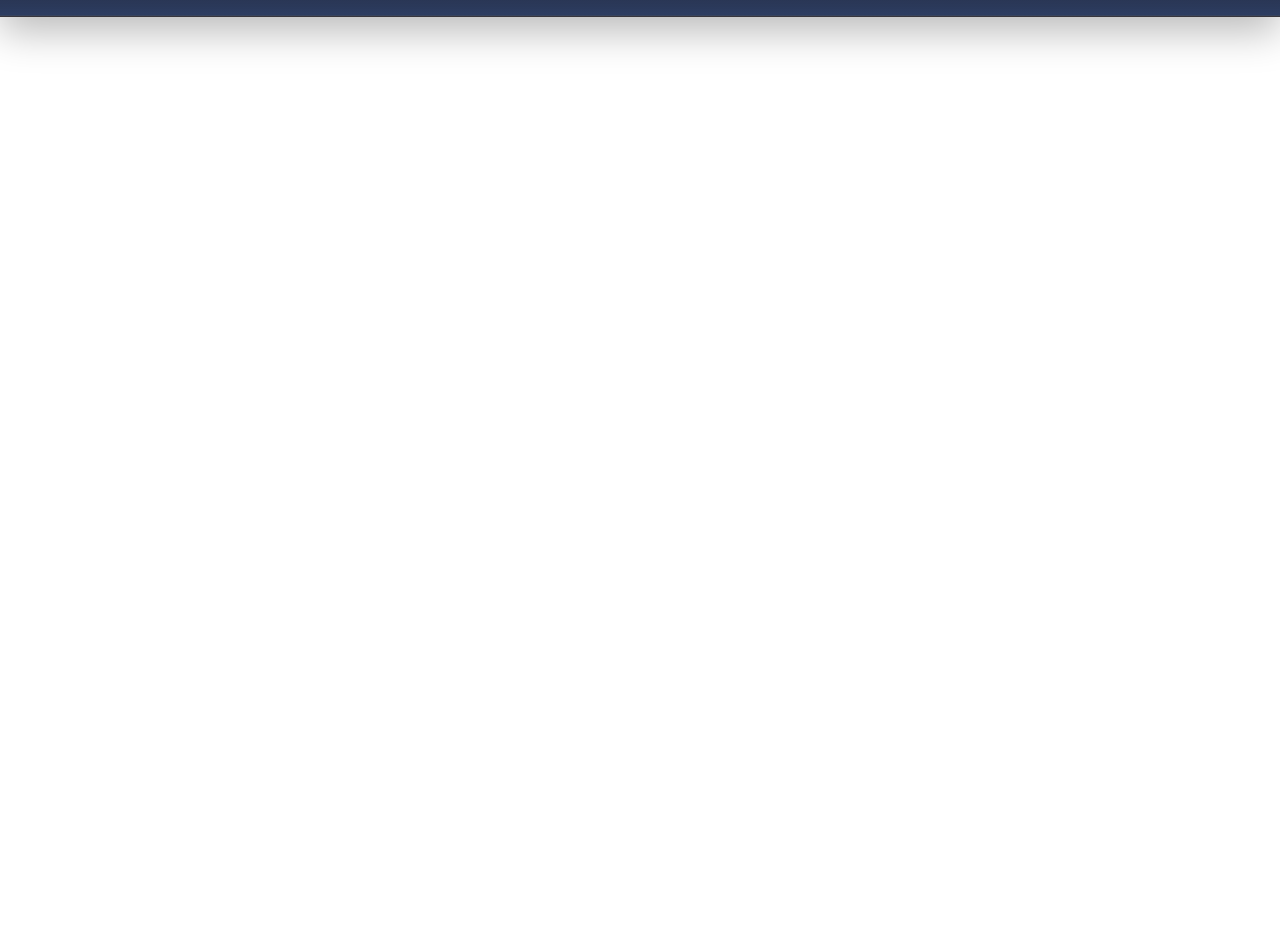
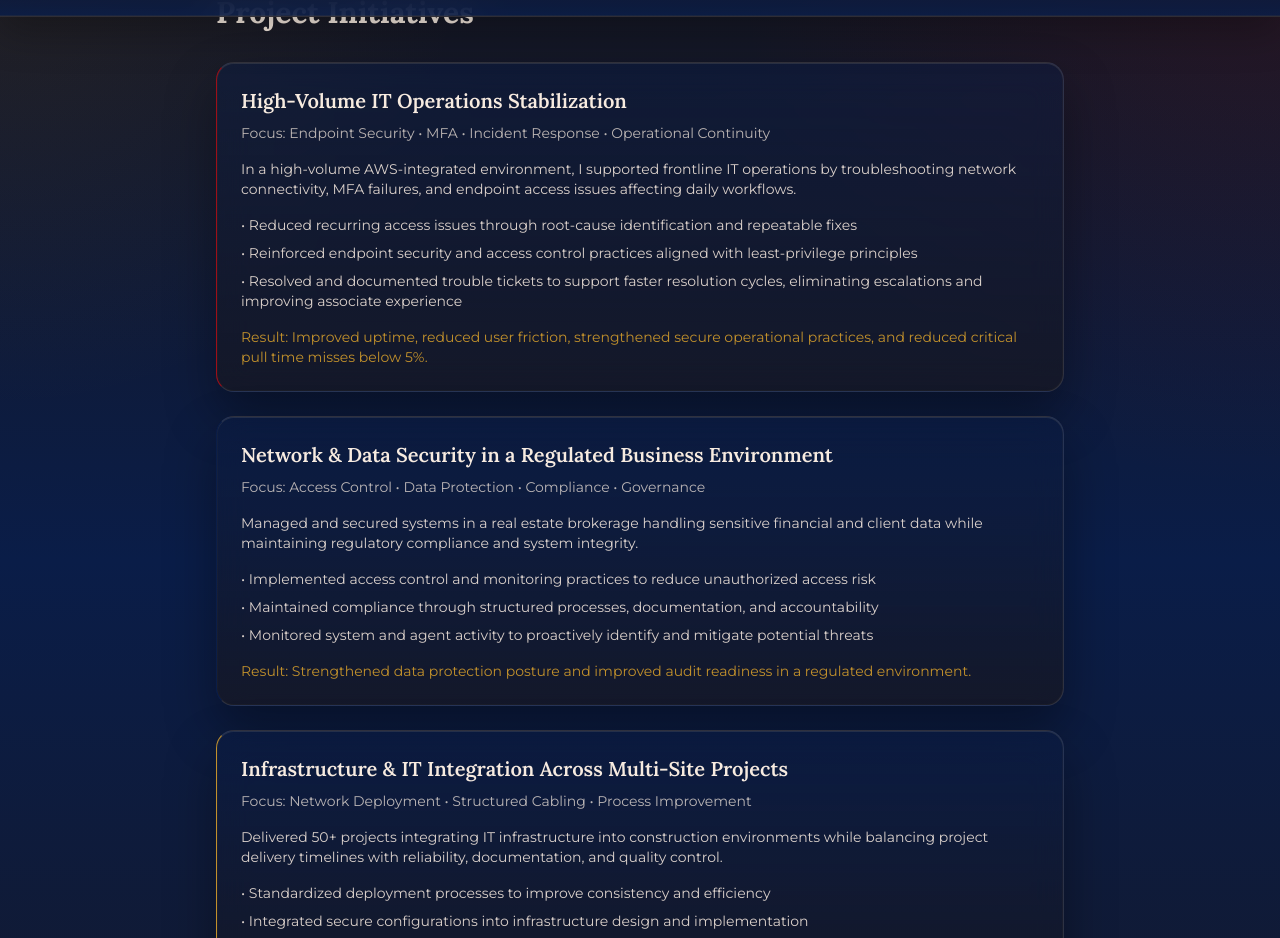
Before and after one commit to zibtec/nictec, a React (Vite) app: page /initiatives in a window 1280 px wide. Shown: the part 54-992 px from the top of the page. Before the commit the page ends 800 px from the top, so only its background shows below. Built offline with nearby package versions, Linux system fonts and the light colour scheme; no server answers.

Commit message:
Feature: move experience/case-studies/credentials to separate pages; update homepage hero links and routes

```diff
--- a/src/App.jsx
+++ b/src/App.jsx
@@ -4,6 +4,9 @@ import Navbar from "./components/Navbar";
 import NickCouryPortfolioHomepage from './NickCouryPortfolioHomepage';
 import About from "./pages/About";
 import Blog from "./pages/Blog";
+import ExperiencePage from "./pages/Experience";
+import InitiativesPage from "./pages/Initiatives";
+import EducationPage from "./pages/Education";
 
 function CloudflareAnalytics() {
   React.useEffect(() => {
@@ -66,6 +69,9 @@ function App() {
         />
         <Route path="/blog" element={<Blog />} />
         <Route path="/about" element={<About />} />
+        <Route path="/experience" element={<ExperiencePage />} />
+        <Route path="/initiatives" element={<InitiativesPage />} />
+        <Route path="/education" element={<EducationPage />} />
       </Routes>
     </Router>
   )
--- a/src/NickCouryPortfolioHomepage.jsx
+++ b/src/NickCouryPortfolioHomepage.jsx
@@ -369,6 +369,14 @@ export default function NickCouryPortfolioHomepage() {
                   <span className="inline-flex items-center gap-2"><MailIcon size={16} /> Let’s Connect</span>
                 </a>
               </div>
+              <div className="mt-6 flex flex-wrap gap-3">
+                <a href="/experience" className="rounded-full border border-[rgba(247,235,224,0.12)] px-4 py-2 text-sm font-semibold text-[var(--muted-ivory)] hover:border-[var(--seal-gold)]">Experience</a>
+                <a href="/education" className="rounded-full border border-[rgba(247,235,224,0.12)] px-4 py-2 text-sm font-semibold text-[var(--muted-ivory)] hover:border-[var(--seal-gold)]">Education</a>
+                <a href="/initiatives" className="rounded-full border border-[rgba(247,235,224,0.12)] px-4 py-2 text-sm font-semibold text-[var(--muted-ivory)] hover:border-[var(--seal-gold)]">Project Initiatives</a>
+                <a href="https://www.credly.com/users/nick-coury" target="_blank" rel="noreferrer" className="rounded-full border border-[rgba(247,235,224,0.12)] px-4 py-2 text-sm font-semibold text-[var(--muted-ivory)] hover:border-[var(--seal-gold)]">Credentials</a>
+                <a href="/about" className="rounded-full border border-[rgba(247,235,224,0.12)] px-4 py-2 text-sm font-semibold text-[var(--muted-ivory)] hover:border-[var(--seal-gold)]">About</a>
+                <button onClick={() => scrollToSection('contact')} className="rounded-full border border-[rgba(247,235,224,0.12)] px-4 py-2 text-sm font-semibold text-[var(--muted-ivory)] hover:border-[var(--seal-gold)]">Contact</button>
+              </div>
             </div>
 
             <aside className="glass rounded-[30px] p-7 md:p-8">
@@ -424,45 +432,9 @@ export default function NickCouryPortfolioHomepage() {
             </div>
           </section>
 
-          <section id="experience" className="mt-20">
-            <SectionHeading eyebrow="Selected Experience" title="Roles that reflect range, adaptability, and execution" />
-            <div className="space-y-5">
-              {experience.map((item) => (
-                <div key={`${item.role}-${item.period}`} className="glass rounded-[26px] p-6 md:p-7">
-                  <div className="flex flex-col gap-3 md:flex-row md:items-start md:justify-between">
-                    <div>
-                      <h3 className="font-display text-xl font-semibold text-[var(--ethereal-ivory)]">{item.role}</h3>
-                      <div className="mt-1 text-[var(--muted-ivory)]">{item.company}</div>
-                    </div>
-                    <div className="rounded-full border border-[var(--soft-ivory)] px-4 py-2 text-sm text-[var(--ethereal-ivory)]">{item.period}</div>
-                  </div>
-                  <p className="mt-4 max-w-4xl text-sm leading-7 text-[rgba(247,235,224,0.88)] md:text-base">{item.summary}</p>
-                </div>
-              ))}
-            </div>
-          </section>
+          {/* Selected Experience moved to /experience page */}
 
-          <section id="credentials" className="mt-20 grid gap-8 lg:grid-cols-[0.9fr_1.1fr]">
-            <div className="glass rounded-[28px] p-7">
-              <div className="text-xs font-semibold uppercase tracking-[0.2em] text-[var(--seal-gold)]">Credentials</div>
-              <h2 className="font-display mt-3 text-3xl font-bold text-[var(--ethereal-ivory)]">Ongoing professional development</h2>
-              <p className="mt-4 text-sm leading-7 text-[rgba(247,235,224,0.88)] md:text-base">
-                My development path reflects a strong commitment to modern IT, project management, infrastructure, cloud operations, security, AI governance, and process excellence.
-              </p>
-              <div className="mt-6 border-t border-[var(--soft-ivory)] pt-6 text-sm text-[var(--muted-ivory)]">
-                Western Governors University graduate with a Master of Science in Information Technology and additional education in Business Administration and Construction Management.
-              </div>
-            </div>
-            <div className="glass rounded-[28px] p-7">
-              <div className="grid gap-3 sm:grid-cols-2">
-                {certificates.map((cert) => (
-                  <div key={cert} className="rounded-2xl border border-[var(--soft-ivory-2)] bg-[rgba(10,29,72,0.32)] p-4 text-sm leading-6 text-[var(--ethereal-ivory)]">
-                    {cert}
-                  </div>
-                ))}
-              </div>
-            </div>
-          </section>
+          {/* Credentials section removed from homepage (moved to Education page) */}
 
           <section id="tools" className="mt-20">
             <SectionHeading
@@ -623,7 +595,7 @@ export default function NickCouryPortfolioHomepage() {
 
           <footer className="mt-16 pb-10 text-center">
             <div className="footer-watermark text-xs tracking-wider">
-              © {new Date().getFullYear()} Nick Coury nickcoury.co — All Rights Reserved
+              © {new Date().getFullYear()} Nick Coury — All Rights Reserved
             </div>
           </footer>
         </main>
--- /dev/null
+++ b/src/data/caseStudies-data.js
@@ -0,0 +1,58 @@
+const caseStudiesData = [
+  {
+    title: "High-Volume IT Operations Stabilization",
+    accent: "var(--deep-crimson)",
+    focus: "Endpoint Security • MFA • Incident Response • Operational Continuity",
+    summary:
+      "In a high-volume AWS-integrated environment, I supported frontline IT operations by troubleshooting network connectivity, MFA failures, and endpoint access issues affecting daily workflows.",
+    bullets: [
+      "Reduced recurring access issues through root-cause identification and repeatable fixes",
+      "Reinforced endpoint security and access control practices aligned with least-privilege principles",
+      "Resolved and documented trouble tickets to support faster resolution cycles, eliminating escalations and improving associate experience",
+    ],
+    result:
+      "Improved uptime, reduced user friction, strengthened secure operational practices, and reduced critical pull time misses below 5%.",
+  },
+  {
+    title: "Network & Data Security in a Regulated Business Environment",
+    accent: "var(--regal-navy)",
+    focus: "Access Control • Data Protection • Compliance • Governance",
+    summary:
+      "Managed and secured systems in a real estate brokerage handling sensitive financial and client data while maintaining regulatory compliance and system integrity.",
+    bullets: [
+      "Implemented access control and monitoring practices to reduce unauthorized access risk",
+      "Maintained compliance through structured processes, documentation, and accountability",
+      "Monitored system and agent activity to proactively identify and mitigate potential threats",
+    ],
+    result: "Strengthened data protection posture and improved audit readiness in a regulated environment.",
+  },
+  {
+    title: "Infrastructure & IT Integration Across Multi-Site Projects",
+    accent: "var(--seal-gold)",
+    focus: "Network Deployment • Structured Cabling • Process Improvement",
+    summary:
+      "Delivered 50+ projects integrating IT infrastructure into construction environments while balancing project delivery timelines with reliability, documentation, and quality control.",
+    bullets: [
+      "Standardized deployment processes to improve consistency and efficiency",
+      "Integrated secure configurations into infrastructure design and implementation",
+      "Treated each project with an ownership mindset while still executing within scope and structure",
+    ],
+    result: "Increased efficiency, improved reliability, and scalable infrastructure delivery.",
+  },
+  {
+    title: "AI & Security Awareness Integration",
+    accent: "var(--deep-crimson)",
+    focus: "AI Risk • Governance • NIST AI RMF • Cybersecurity Alignment",
+    summary:
+      "Actively advancing my expertise in AI security and governance through continual learning, including pursuing certification aligned to the NIST AI Risk Management Framework through Akylade.",
+    bullets: [
+      "Studying AI risk lifecycle functions: Govern, Map, Measure, and Manage",
+      "Aligning AI practices with cybersecurity frameworks such as NIST CSF",
+      "Expanding knowledge in AI governance, risk, and compliance for future-focused security roles",
+      "Pursuing deeper certifications and technical learning to stay ahead of evolving threats",
+    ],
+    result: "Positioned to support secure AI adoption, governance, and compliance-driven environments.",
+  },
+];
+
+export default caseStudiesData;
--- /dev/null
+++ b/src/data/experience-data.js
@@ -0,0 +1,32 @@
+const experienceData = [
+  {
+    role: "Process Assistant",
+    company: "Amazon.com",
+    period: "2021 - 2023",
+    summary:
+      "Managed IT and warehouse support within a high-volume AWS environment; resolved network, endpoint, and MFA hurdles to maintain seamless daily output and personnel performance.",
+  },
+  {
+    role: "Learning Ambassador / Fulfillment Associate",
+    company: "Amazon.com",
+    period: "2019 - 2021",
+    summary:
+      "Trained and mentored team members on systems, workflows, and security-aligned procedures while reinforcing operational consistency and compliance-focused habits.",
+  },
+  {
+    role: "Real Estate Broker / Network Administrator",
+    company: "Great American Investment Corp.",
+    period: "1999 - 2025",
+    summary:
+      "Balanced regulated brokerage operations with network administration, deploying seamless digital integrations that empowered agents to scale their individual businesses and execute smoother transactions while ensuring total alignment with regulatory mandates and data security.",
+  },
+  {
+    role: "Founder / IT Manager / Qualifying Party",
+    company: "Around the Mountain Builders",
+    period: "2004 - 2019",
+    summary:
+      "Founded and led a multi-site operation delivering turn-key projects, energy efficiency, integrated infrastructure, and standardized practices that optimized performance and reliability.",
+  },
+];
+
+export default experienceData;
--- /dev/null
+++ b/src/pages/Education.jsx
@@ -0,0 +1,21 @@
+import React from "react";
+import certificatesData from "../data/certificates-data";
+
+export default function EducationPage() {
+  React.useEffect(() => {
+    window.scrollTo({ top: 0, left: 0, behavior: "auto" });
+  }, []);
+
+  return (
+    <div className="page-root mx-auto max-w-4xl px-6 py-12">
+      <h1 className="font-display text-3xl font-bold text-[var(--ethereal-ivory)]">Education & Certifications</h1>
+      <div className="mt-8 grid gap-3 sm:grid-cols-2">
+        {certificatesData.map((cert) => (
+          <div key={cert} className="rounded-2xl border border-[var(--soft-ivory-2)] bg-[rgba(10,29,72,0.32)] p-4 text-sm leading-6 text-[var(--ethereal-ivory)]">
+            {cert}
+          </div>
+        ))}
+      </div>
+    </div>
+  );
+}
--- /dev/null
+++ b/src/pages/Experience.jsx
@@ -0,0 +1,29 @@
+import React from "react";
+import { Link } from "react-router-dom";
+import experienceData from "../data/experience-data";
+
+export default function ExperiencePage() {
+  React.useEffect(() => {
+    window.scrollTo({ top: 0, left: 0, behavior: "auto" });
+  }, []);
+
+  return (
+    <div className="page-root mx-auto max-w-4xl px-6 py-12">
+      <h1 className="font-display text-3xl font-bold text-[var(--ethereal-ivory)]">Experience</h1>
+      <div className="mt-8 space-y-6">
+        {experienceData.map((item) => (
+          <div key={`${item.role}-${item.period}`} className="glass rounded-[18px] p-6">
+            <div className="flex items-center justify-between">
+              <div>
+                <h3 className="font-display text-xl font-semibold text-[var(--ethereal-ivory)]">{item.role}</h3>
+                <div className="text-sm text-[var(--muted-ivory)]">{item.company}</div>
+              </div>
+              <div className="rounded-full border border-[var(--soft-ivory)] px-3 py-1 text-sm text-[var(--ethereal-ivory)]">{item.period}</div>
+            </div>
+            {item.summary && <p className="mt-4 text-sm text-[rgba(247,235,224,0.88)]">{item.summary}</p>}
+          </div>
+        ))}
+      </div>
+    </div>
+  );
+}
--- /dev/null
+++ b/src/pages/Initiatives.jsx
@@ -0,0 +1,29 @@
+import React from "react";
+import caseStudiesData from "../data/caseStudies-data";
+
+export default function InitiativesPage() {
+  React.useEffect(() => {
+    window.scrollTo({ top: 0, left: 0, behavior: "auto" });
+  }, []);
+
+  return (
+    <div className="page-root mx-auto max-w-4xl px-6 py-12">
+      <h1 className="font-display text-3xl font-bold text-[var(--ethereal-ivory)]">Project Initiatives</h1>
+      <div className="mt-8 space-y-6">
+        {caseStudiesData.map((study) => (
+          <div key={study.title} className="glass rounded-[18px] p-6" style={{ borderLeftColor: study.accent }}>
+            <h3 className="font-display text-xl font-semibold text-[var(--ethereal-ivory)]">{study.title}</h3>
+            <p className="mt-2 text-sm text-[var(--muted-ivory)]">Focus: {study.focus}</p>
+            <p className="mt-4 text-sm text-[rgba(247,235,224,0.88)]">{study.summary}</p>
+            <ul className="mt-4 space-y-2 text-sm text-[rgba(247,235,224,0.88)]">
+              {study.bullets.map((b) => (
+                <li key={b}>• {b}</li>
+              ))}
+            </ul>
+            <p className="mt-4 text-sm text-[var(--seal-gold)]">Result: {study.result}</p>
+          </div>
+        ))}
+      </div>
+    </div>
+  );
+}
```
Also changed, not shown: src/data/certificates-data.js (added, +12 -0 lines).
